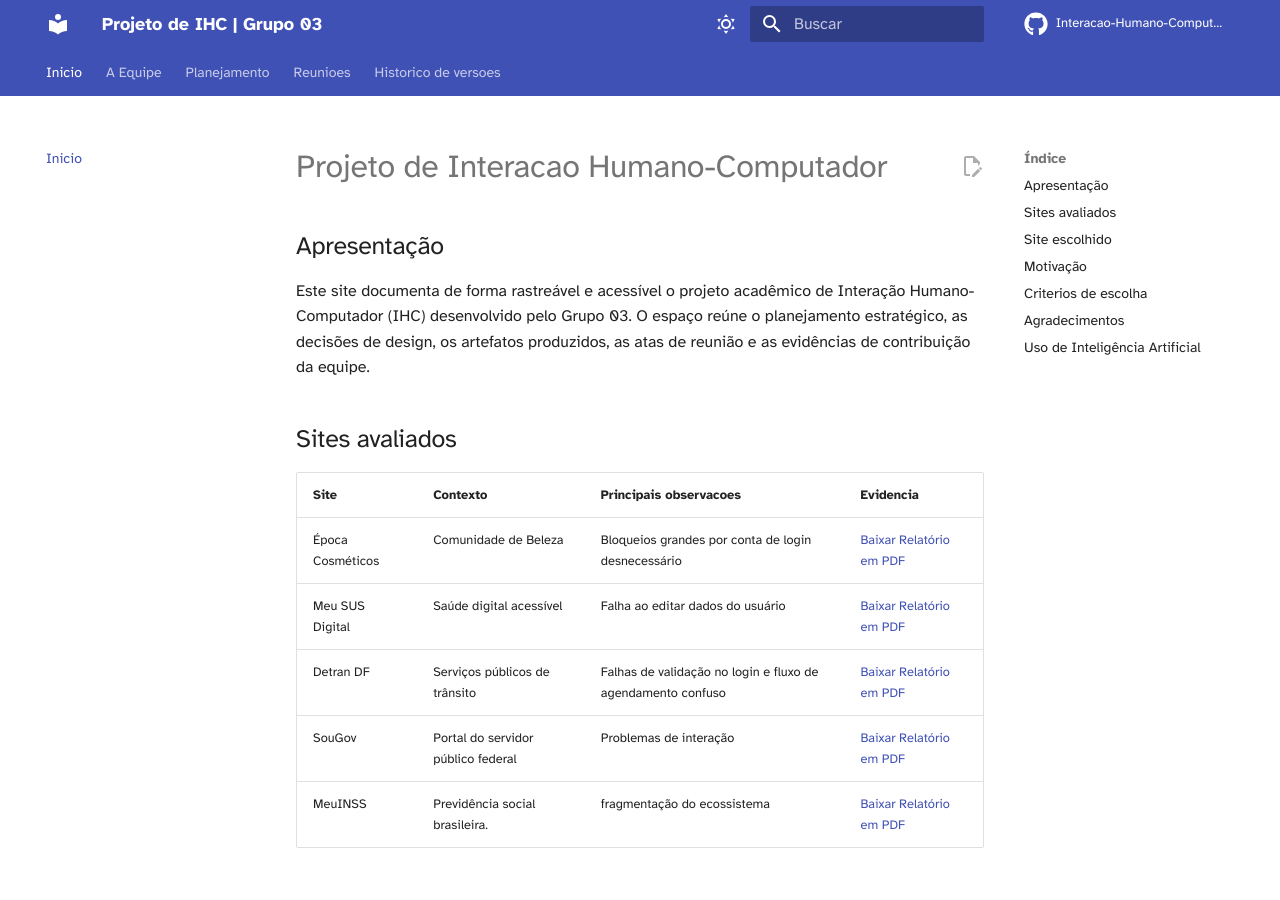
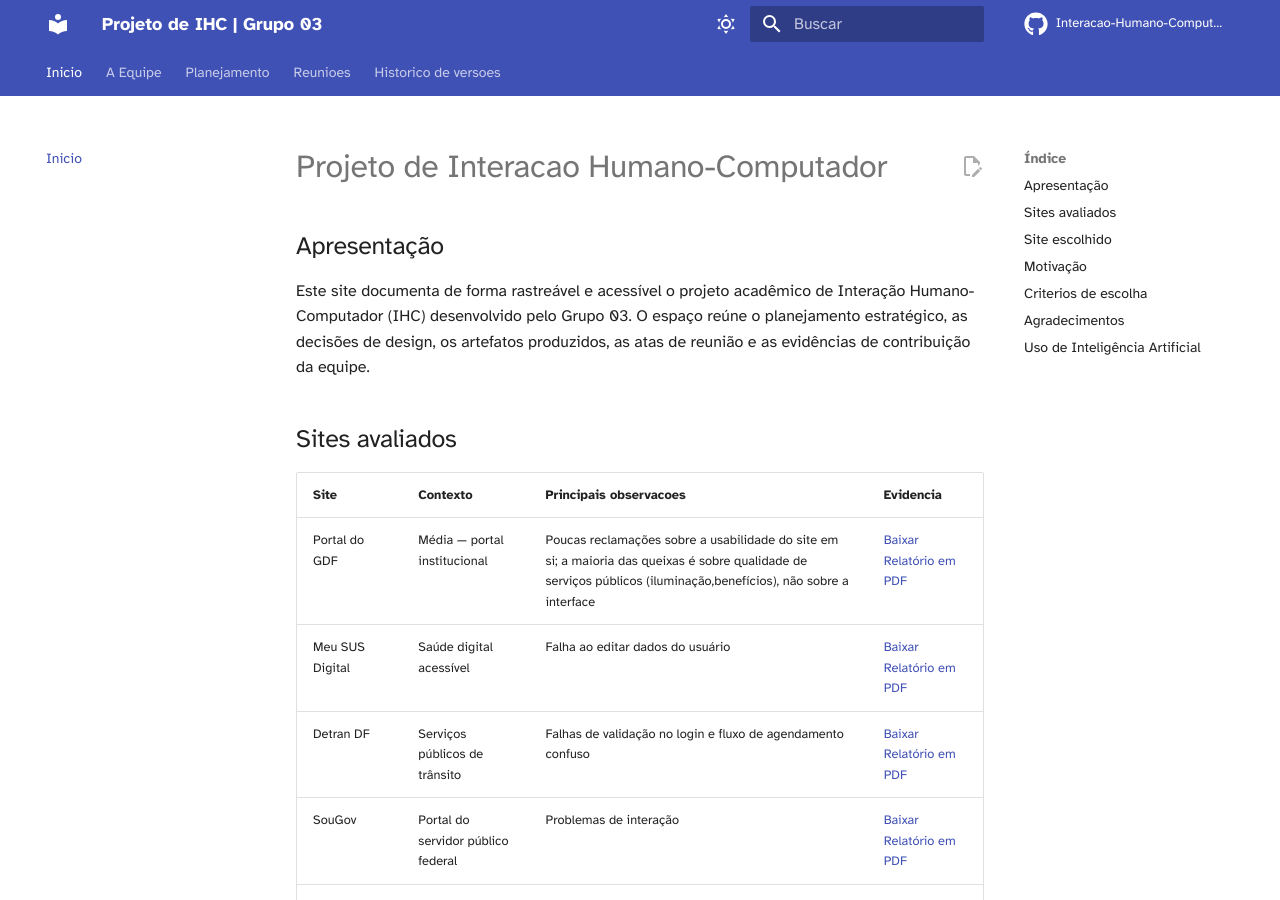
Before and after one commit to Interacao-Humano-Computador/2026.2-Grupo03, an MkDocs documentation site: the page built from docs/index.md, in a window 1280 px wide and 900 px high. Built offline with MkDocs 1.6.1 and Material for MkDocs 9.7.7, drawn with Linux system fonts in a browser that asks for light colours; comment, search, counter and statistics services are not loaded.

```diff
--- a/docs/index.md
+++ b/docs/index.md
@@ -6,13 +6,13 @@ Este site documenta de forma rastreável e acessível o projeto acadêmico de In
 
 ## Sites avaliados
 
-| Site | Contexto | Principais observacoes | Evidencia |
-| --- | --- | --- | --- |
-| Época Cosméticos | Comunidade de Beleza | Bloqueios grandes por conta de login desnecessário | [Baixar Relatório em PDF](./planejamento/sites%20avaliados/Henrique%20Schneider%20Fernandes%20da%20Rosa/ProjetoParteIndividualMetodoeAvalição.pdf) |
-| Meu SUS Digital | Saúde digital acessível | Falha ao editar dados do usuário |  [Baixar Relatório em PDF](./planejamento/sites%20avaliados/Eduardo%20Ribeiro%20Gomes%20da%20Silva/avaliaoMeuSUSDigital.pdf) |
-|Detran DF | Serviços públicos de trânsito | Falhas de validação no login e fluxo de agendamento confuso | [Baixar Relatório em PDF](./planejamento/sites%20avaliados/João%20Vitor%20Tavares%20de%20Sá%20Lima/PlojetoParteIndividualMetodoeAvalição.pdf) |
-| SouGov | Portal do servidor público federal | Problemas de interação | [Baixar Relatório em PDF](./planejamento/sites%20avaliados/João%20Vitor%20Tavares%20de%20Sá%20Lima/SouGovMetodoeAvalição.pdf) |
-| MeuINSS | Previdência social brasileira. | fragmentação do ecossistema | [Baixar Relatório em PDF](./planejamento/sites%20avaliados/Camile%20Barbosa%20Gonzaga%20de%20Oliveira/PlojetoParteIndividualMetodoeAvalição%20(1).pdf) |
+| Site            | Contexto                           | Principais observacoes                                                                                                                                            | Evidencia                                                                                                                                                |
+| --------------- | ---------------------------------- | ----------------------------------------------------------------------------------------------------------------------------------------------------------------- | -------------------------------------------------------------------------------------------------------------------------------------------------------- |
+| Portal do GDF   | Média — portal institucional       | Poucas reclamações sobre a usabilidade do site em si; a maioria das queixas é sobre qualidade de serviços públicos (iluminação,benefícios), não sobre a interface | [Baixar Relatório em PDF](./planejamento/sites%20avaliados/Henrique%20Schneider%20Fernandes%20da%20Rosa/ProjetoParteIndividualMetodoeAvalição.pdf)       |
+| Meu SUS Digital | Saúde digital acessível            | Falha ao editar dados do usuário                                                                                                                                  | [Baixar Relatório em PDF](./planejamento/sites%20avaliados/Eduardo%20Ribeiro%20Gomes%20da%20Silva/avaliaoMeuSUSDigital.pdf)                              |
+| Detran DF       | Serviços públicos de trânsito      | Falhas de validação no login e fluxo de agendamento confuso                                                                                                       | [Baixar Relatório em PDF](./planejamento/sites%20avaliados/João%20Vitor%20Tavares%20de%20Sá%20Lima/PlojetoParteIndividualMetodoeAvalição.pdf)            |
+| SouGov          | Portal do servidor público federal | Problemas de interação                                                                                                                                            | [Baixar Relatório em PDF](./planejamento/sites%20avaliados/João%20Vitor%20Tavares%20de%20Sá%20Lima/SouGovMetodoeAvalição.pdf)                            |
+| MeuINSS         | Previdência social brasileira.     | fragmentação do ecossistema                                                                                                                                       | [Baixar Relatório em PDF](<./planejamento/sites%20avaliados/Camile%20Barbosa%20Gonzaga%20de%20Oliveira/PlojetoParteIndividualMetodoeAvalição%20(1).pdf>) |
 
 ## Site escolhido
 
@@ -30,7 +30,6 @@ O portal foi escolhido democraticamente pelo grupo por apresentar barreiras seve
 - Diversidade de fluxos, conteudos e componentes para analise.
 - Disponibilidade de fontes e referencias para fundamentacao.
 
-
 ## Agradecimentos
 
 Agradecemos à equipe do Grupo 03 pela dedicação na análise dos diferentes portais avaliados e na seleção colaborativa do Detran-DF, cujas barreiras de usabilidade e falhas em formulários motivaram o desenvolvimento deste projeto acadêmico de Interação Humano-Computador (IHC).
```
Also changed, not shown: docs/reunioes/index.md (+2 -0 lines).
